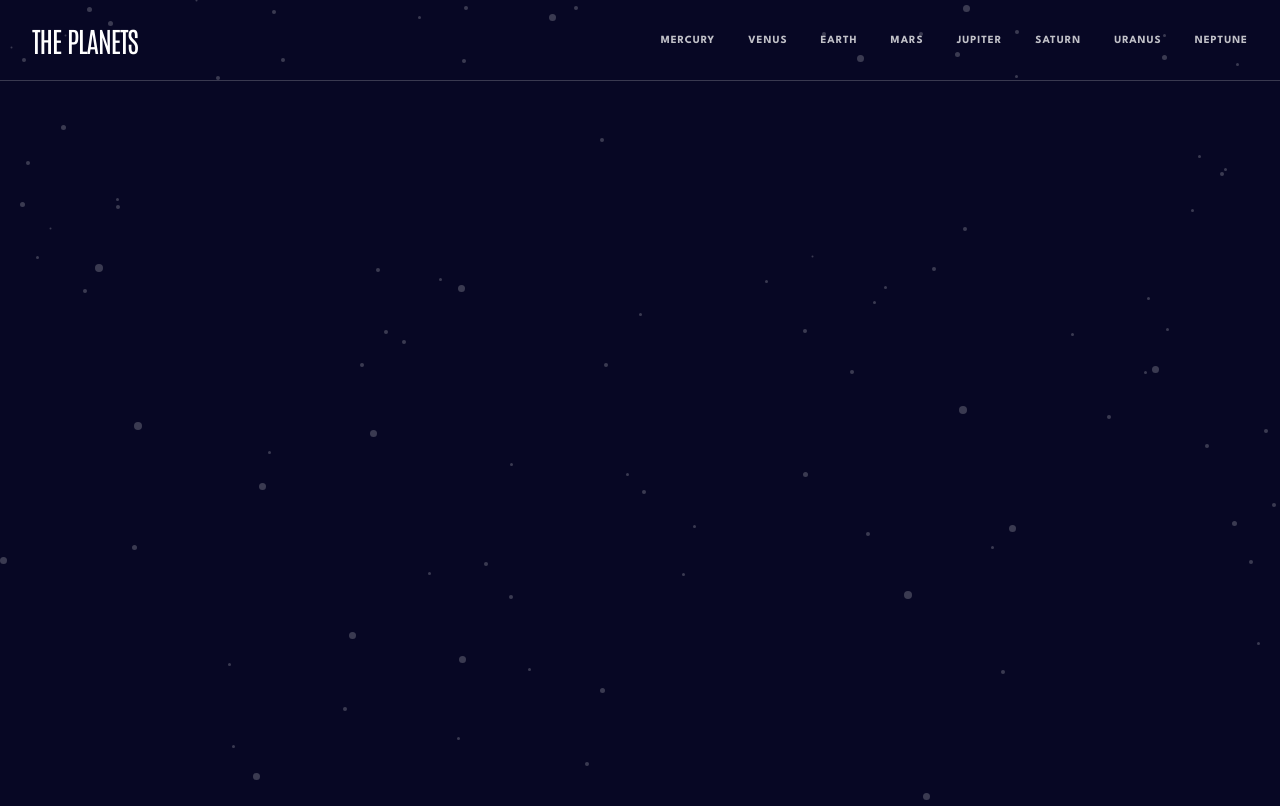
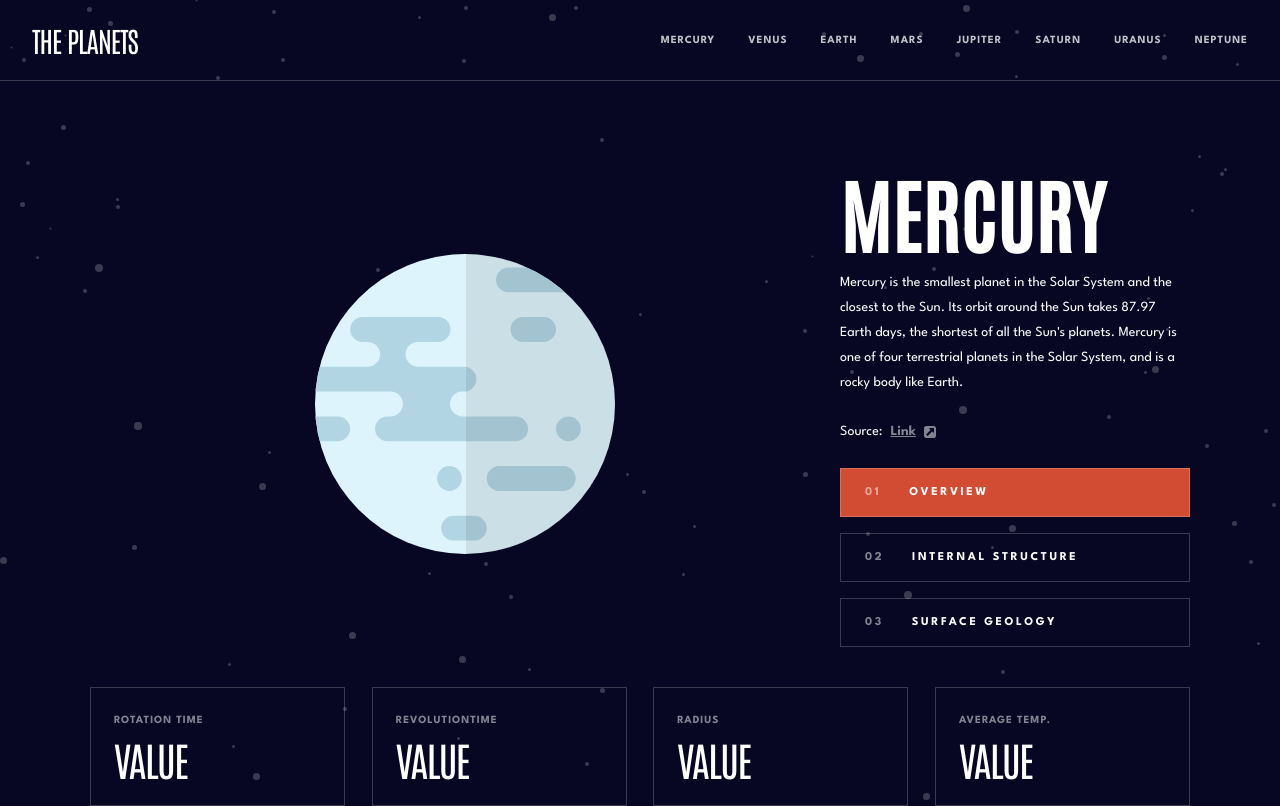
Before and after one commit to anacarolinabmv/FM-Planets-facts, a website with bundled scripts: page index.html in a window 1280 px wide. Built offline with nearby package versions, Linux system fonts and the light colour scheme.

Commit message:
Style inital app layout

```diff
--- a/index.html
+++ b/index.html
@@ -19,5 +19,43 @@
       </div>
       <ul class="navigation__planets-list"></ul>
     </nav>
+    <main class="planet">
+      <div class="planet__picture-box">
+        <img src="assets/images/planet-mercury.svg" class="planet__picture" alt="" />
+      </div>
+      <div class="planet__text">
+        <h1 class="h1">Mercury</h1>
+        <p class="paragraph">
+          Mercury is the smallest planet in the Solar System and the closest to the Sun. Its orbit around the Sun takes
+          87.97 Earth days, the shortest of all the Sun's planets. Mercury is one of four terrestrial planets in the
+          Solar System, and is a rocky body like Earth.
+        </p>
+        <small class="planet__source paragraph"
+          >Source: <span><a href="#" class="planet__source-link paragraph">Link</a></span>
+          <span class="planet__source-icon"><img src="assets/images/icon-source.svg" /></span
+        ></small>
+        <button class="btn btn--mars active"><span class="btn-number">01</span>Overview</button>
+        <button class="btn"><span class="btn-number">02</span>Internal Structure</button>
+        <button class="btn"><span class="btn-number">03</span>Surface Geology</button>
+      </div>
+      <div class="planet__info-boxes">
+        <div class="planet__info-box">
+          <h4 class="planet__info-box__heading h4">Rotation Time</h4>
+          <h2 class="h2">VALUE</h2>
+        </div>
+        <div class="planet__info-box">
+          <h4 class="planet__info-box__heading h4">RevolutionTime</h4>
+          <h2 class="h2">VALUE</h2>
+        </div>
+        <div class="planet__info-box">
+          <h4 class="planet__info-box__heading h4">Radius</h4>
+          <h2 class="h2">VALUE</h2>
+        </div>
+        <div class="planet__info-box">
+          <h4 class="planet__info-box__heading h4">Average Temp.</h4>
+          <h2 class="h2">VALUE</h2>
+        </div>
+      </div>
+    </main>
   </body>
 </html>
--- a/src/js/model.js
+++ b/src/js/model.js
@@ -7,4 +7,6 @@ export const getData = async function () {
   const data = await response.json();
 
   state.planets = data;
+
+  console.log(data);
 };
--- a/src/sass/_components.scss
+++ b/src/sass/_components.scss
@@ -11,12 +11,49 @@
   text-transform: uppercase;
   background-color: transparent;
   border: 1px solid rgba($white, 0.2);
-  padding: 1.2rem;
+  padding: 1.1rem;
+  padding-left: 2.4rem;
   width: 100%;
   max-width: 35rem;
+  cursor: pointer;
+  transition: background-color 0.25s ease;
+  display: flex;
+  gap: 2.8rem;
+
+  &:not(:last-child) {
+    margin-bottom: 1.6rem;
+  }
+
+  &--mercury.active {
+    background-color: $cyan;
+  }
+  &--venus.active {
+    background-color: $yellow;
+  }
+  &--earth.active {
+    background-color: $purple;
+  }
+  &--mars.active {
+    background-color: $orange1;
+  }
+  &--jupiter.active {
+    background-color: $red;
+  }
+  &--saturn.active {
+    background-color: $orange2;
+  }
+  &--uranus.active {
+    background-color: $green;
+  }
+  &--neptune.active {
+    background-color: $blue;
+  }
+
+  &:hover {
+    background-color: rgba($light-grey, 0.5);
+  }
 }
 
-.btn.active {
-  background-color: $cyan;
-  border-color: currentColor;
+.btn-number {
+  opacity: 0.5;
 }
--- /dev/null
+++ b/src/sass/_layout.scss
@@ -0,0 +1,66 @@
+.planet {
+  margin: 0 auto;
+  margin-top: 8rem;
+  display: grid;
+  width: 100%;
+  max-width: 118rem;
+  grid-template-columns: 1fr max-content;
+  color: $white;
+  padding: 0 4rem;
+
+  &__picture-box {
+    display: flex;
+    justify-content: center;
+    align-items: center;
+  }
+
+  &__picture {
+    height: 100%;
+    max-width: 30rem;
+    max-height: 30rem;
+    width: 100%;
+  }
+
+  &__text {
+    width: 100%;
+    max-width: 35rem;
+  }
+
+  &__source {
+    display: inline-block;
+    margin: 2.4rem 0;
+    display: flex;
+    align-items: center;
+  }
+  &__source-link {
+    opacity: 0.5;
+    font-weight: 700;
+    text-decoration-line: underline;
+    padding: 0 0.8rem;
+  }
+
+  &__source-icon {
+    display: flex;
+    align-items: center;
+  }
+
+  &__info-boxes {
+    grid-column: 1 / span 2;
+    grid-row: 2;
+    display: flex;
+    justify-content: space-between;
+    margin-top: 4rem;
+    gap: 1rem;
+  }
+
+  &__info-box {
+    border: 1px solid rgba($white, 0.2);
+    width: 100%;
+    max-width: 25.5rem;
+    padding: 2rem 2.3rem;
+
+    &__heading {
+      opacity: 0.5;
+    }
+  }
+}
--- a/src/sass/_typography.scss
+++ b/src/sass/_typography.scss
@@ -10,8 +10,8 @@
   font-family: 'Antonio', sans-serif;
   font-size: 8rem;
   font-weight: 700;
-  line-height: 2.5rem; /* 227.273% */
   letter-spacing: 1px;
+  margin-bottom: 0.6rem;
 }
 .h2 {
   font-family: 'Antonio', sans-serif;
@@ -24,7 +24,7 @@
   font-family: 'League Spartan', sans-serif;
   font-size: 1.2rem;
   font-weight: 700;
-  line-height: 2.5rem; /* 208.333% */
+  line-height: 208.333%;
   letter-spacing: 2.571px;
 }
 .h4 {
@@ -38,9 +38,8 @@
 .paragraph {
   color: #fff;
   font-family: 'League Spartan', sans-serif;
-  font-size: 4rem;
+  font-size: 1.4rem;
   font-style: normal;
-  font-weight: 700;
-  line-height: normal;
-  letter-spacing: -1.5px;
+  font-weight: 400;
+  line-height: 2.5rem; /* 227.273% */
 }
--- a/src/sass/main.scss
+++ b/src/sass/main.scss
@@ -1,5 +1,6 @@
 @import 'variables';
 @import 'typography';
 @import 'components';
+@import 'layout';
 @import 'base';
 @import 'navigation';
```
Also changed, not shown: src/css/style.css, 1 other file.
